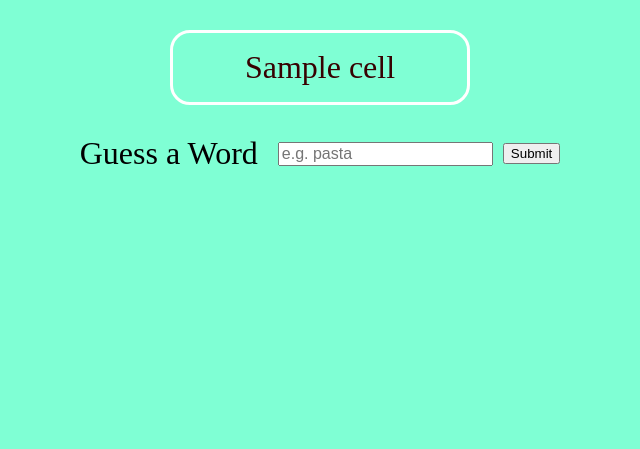
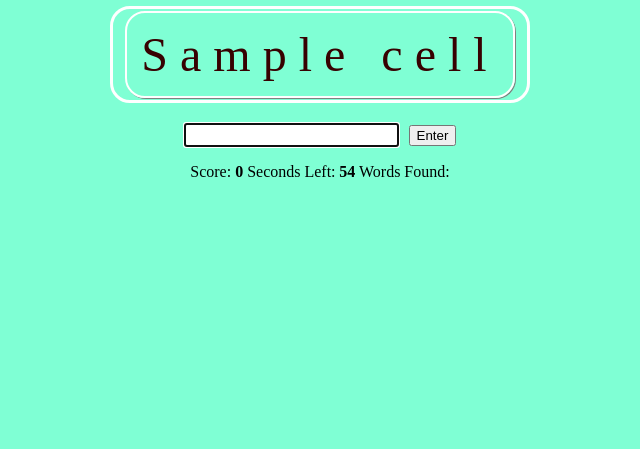
Before and after one commit to maxhirtens/springboard-exercise-collection, a Flask app: template flask-boggle/templates/index.html in a window 1280 px wide. Shown: the part 351-800 px from the top of the page, without its empty margins (320-960 px from the left). Run offline with Flask 2, Linux system fonts and the light colour scheme; the template is opened without the code that fills it: most values are stand-ins (such as "Sample title", 1, 10 or a date in 2020); parts of the project's set-up code (start-up, migrations or seed data) failed here and were passed over; some libraries are stand-ins or nearby versions.

Commit message:
more boggle

```diff
--- a/flask-boggle/app.py
+++ b/flask-boggle/app.py
@@ -9,6 +9,7 @@ from boggle import Boggle
 
 boggle_game = Boggle()
 
+# 127.0.0.1:5000/
 @app.route('/')
 def make_board():
     '''makes a game board when you visit'''
@@ -17,7 +18,7 @@ def make_board():
     return render_template('index.html', board=board)
 
 @app.route('/check-word')
-def check_for_word():
+def check_word():
     '''uses boggle method to find a word'''
     word = request.args['word']
     board = session['board']
--- a/flask-boggle/static/app.css
+++ b/flask-boggle/static/app.css
@@ -3,38 +3,49 @@ body  {
   font-size: 1.5rem;
 }
 
-.logo {
+li, .msg, p {
+  font-size: 1rem;
+  list-style: none;
+}
+
+.logo, a, p {
   display: block;
   text-align: center;
   justify-self: center;
+  margin-top: 10px;
 }
 
-.board  {
+form, ul, .board{
   display: flex;
   align-items: center;
   justify-content: center;
-  font-size: 2rem;
-}
-
-form {
-  display: flex;
-  align-items: center;
-  justify-content: center;
-  font-size: 2rem;
+  font-size: 3rem;
+  letter-spacing: 12px;
 }
 
 table {
   border: 3px solid white;
   border-radius: 20px;
-  width: 300px;
+  width: 420px;
   margin-left: auto;
   margin-right: auto;
-  margin-bottom: 30px;
+  margin-bottom: 20px;
+  padding: 10px, 10px;
   color: rgb(55, 1, 1);
 }
 
 tr, td {
   padding: 14px;
+}
+
+td  {
+  border: 2px solid white;
+  border-radius: 20px;
+  box-shadow: 1px 1px grey;
+}
+
+td:hover  {
+  background-color: bisque;
 }
 
 label {
@@ -45,3 +56,15 @@ input {
   font-size: 1rem;
   margin-right: 10px;
 }
+
+.score  {
+  margin: auto;
+}
+
+.err {
+  color: crimson;
+}
+
+li  {
+  margin-right: 20px;
+}
--- a/flask-boggle/static/app.js
+++ b/flask-boggle/static/app.js
@@ -1,11 +1,91 @@
 class BoggleGame {
+  /* make a new game at this DOM id */
+
   constructor(boardId, secs = 60) {
-    this.secs = secs;
+    this.secs = secs; // game length
+    this.showTimer();
+
     this.score = 0;
     this.words = new Set();
     this.board = $("#" + boardId);
+
+    // every 1000 msec, "tick"
+    this.timer = setInterval(this.tick.bind(this), 1000);
+
+    $(".add-word", this.board).on("submit", this.handleSubmit.bind(this));
   }
+
+  /* show word in list of words */
+
+  showWord(word) {
+    $(".words", this.board).append($("<li>", { text: word }));
+  }
+
+  /* show score in html */
+
+  showScore() {
+    $(".score", this.board).text(this.score);
+  }
+
+  /* show a status message */
+
+  showMessage(msg, cls) {
+    $(".msg", this.board).text(msg).removeClass().addClass(`msg ${cls}`);
+  }
+
+  /* handle submission of word: if unique and valid, score & show */
+
   async handleSubmit(evt) {
     evt.preventDefault();
+    const $word = $(".word", this.board);
+
+    let word = $word.val();
+    if (!word) return;
+
+    if (this.words.has(word)) {
+      this.showMessage(`Already found '${word}'`, "err");
+      return;
+    }
+
+    // check server for validity
+    const resp = await axios.get("/check-word", { params: { word: word } });
+    if (resp.data.result === "not-word") {
+      this.showMessage(`'${word}' is not a valid English word`, "err");
+    } else if (resp.data.result === "not-on-board") {
+      this.showMessage(`${word} is not a valid word on this board`, "err");
+    } else {
+      this.showWord(word);
+      this.score += word.length;
+      this.showScore();
+      this.words.add(word);
+      // this.showMessage(`Added: ${word}`, "ok");
+    }
+
+    $word.val("").focus();
+  }
+
+  /* Update timer in DOM */
+
+  showTimer() {
+    $(".timer", this.board).text(this.secs);
+  }
+
+  /* Tick: handle a second passing in game */
+
+  async tick() {
+    this.secs -= 1;
+    this.showTimer();
+
+    if (this.secs === 0) {
+      clearInterval(this.timer);
+      await this.scoreGame();
+    }
+  }
+
+  /* end of game: score and update message. */
+
+  scoreGame() {
+    $(".add-word", this.board).hide();
+    this.showMessage("Time's up!", "err");
   }
 }
--- a/flask-boggle/templates/index.html
+++ b/flask-boggle/templates/index.html
@@ -1,36 +1,48 @@
 <!DOCTYPE html>
 <html lang="en">
   <head>
-  <meta charset="UTF-8">
-  <meta http-equiv="X-UA-Compatible" content="IE=edge">
-  <meta name="viewport" content="width=device-width, initial-scale=1.0">
-  <link rel="stylesheet" href="static/app.css">
+    <meta charset="UTF-8" />
+    <meta http-equiv="X-UA-Compatible" content="IE=edge" />
+    <meta name="viewport" content="width=device-width, initial-scale=1.0" />
+    <link rel="stylesheet" href="static/app.css" />
     <title>Boggle Game</title>
   </head>
   <body>
+    <section id="boggle">
       <p style="text-align: center">
-  <img src="https://seeklogo.com/images/B/boggle-logo-5AE8E3A819-seeklogo.com.png" alt="Boggle Logo">
+        <img
+          src="https://seeklogo.com/images/B/boggle-logo-5AE8E3A819-seeklogo.com.png"
+          alt="Boggle Logo"
+        />
       </p>
-  <br>
+      <br />
       <table class="board">
         <tbody>
           <tr>
-        {% for row in board %}
-          {% for cell in row %}
-            <td> {{cell}} </td>
+            {% for row in board %} {% for cell in row %}
+            <td>{{cell}}</td>
             {% endfor %}
           </tr>
           {% endfor %}
         </tbody>
       </table>
-  <form action="/check_word" method="POST">
-    <label for="guess-word">Guess a Word</label>
-    <br>
-    <input type="text" name="guess-word" placeholder="e.g. pasta">
-    <button>Submit</button>
+      <form method="POST" class="add-word">
+        <input name="word" class="word" autofocus />
+        <button>Enter</button>
       </form>
+      <p class="msg"></p>
+      <p>
+        Score: <b class="score">0</b> Seconds Left: <b class="timer"></b>
+        Words Found:
+      </p>
+
+      <ul class="words"></ul>
+    </section>
     <script src="http://unpkg.com/jquery"></script>
     <script src="https://unpkg.com/axios@0.19.0/dist/axios.js"></script>
     <script src="/static/app.js"></script>
+    <script>
+      let game = new BoggleGame("boggle", 60);
+    </script>
   </body>
 </html>
--- a/flask-boggle/test.py
+++ b/flask-boggle/test.py
@@ -5,5 +5,3 @@ from boggle import Boggle
 
 
 # class FlaskTests(TestCase):
-
-    #-- write tests for every view function / feature!
```
Lines whose indentation alone changed are shown as unchanged.
